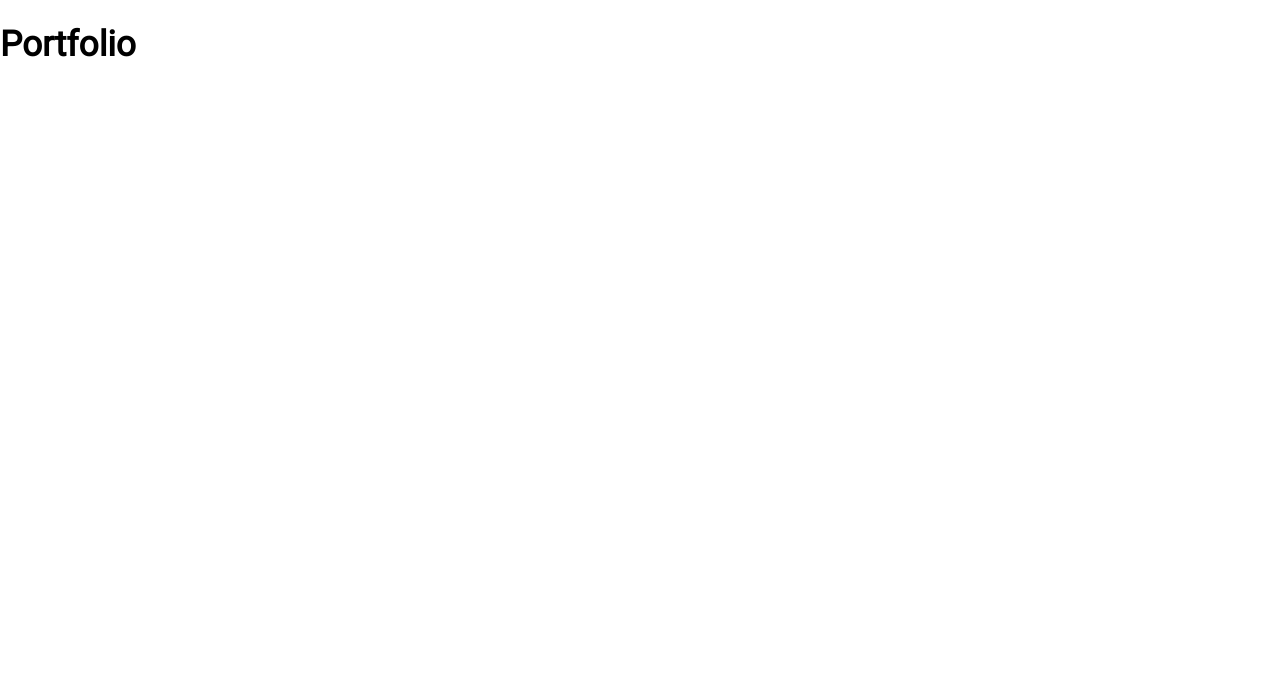
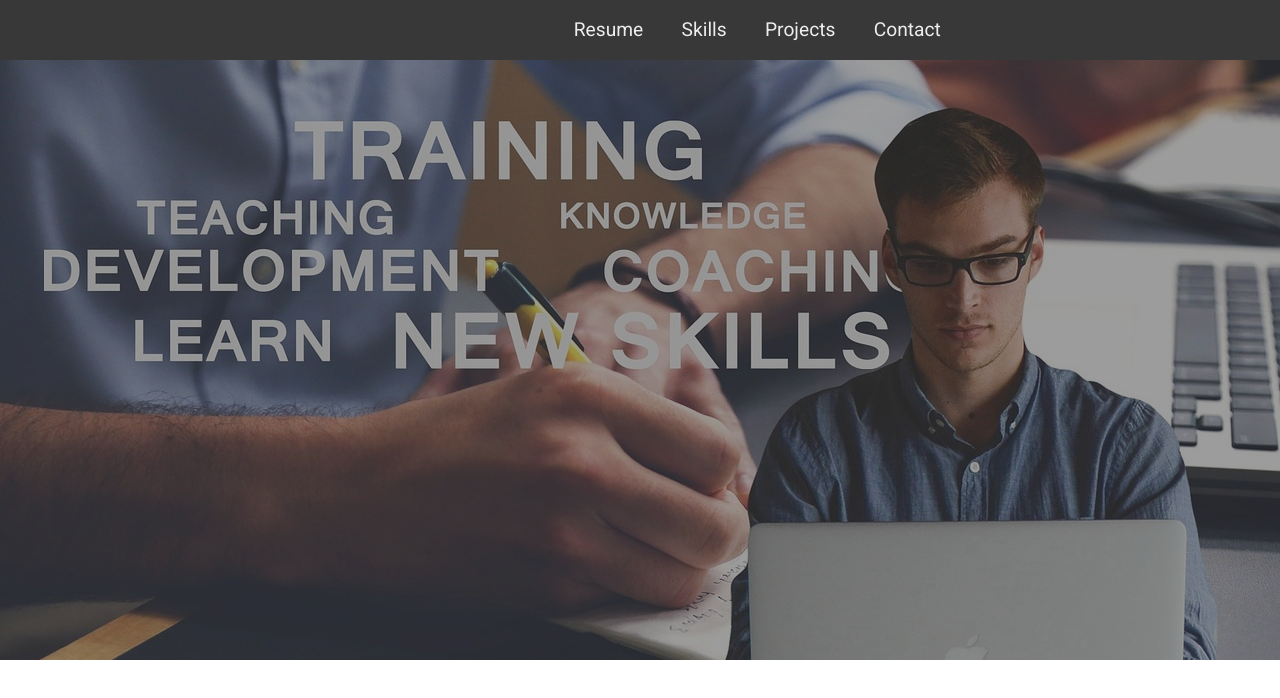
Before and after one commit to Lpiedagnel/Portfolio-template-for-web-developer, a website: page index.html in a window 1280 px wide. Drawn offline with Linux system fonts and the light colour scheme.

Commit message:
Add navbar and hero image on desktop. Still has to work on the opacity.

```diff
--- a/index.html
+++ b/index.html
@@ -1,13 +1,63 @@
 <!DOCTYPE html>
 <html lang="en">
-<head>
-    <meta charset="UTF-8">
-    <meta http-equiv="X-UA-Compatible" content="IE=edge">
-    <meta name="viewport" content="width=device-width, initial-scale=1.0">
+  <head>
+    <meta charset="UTF-8" />
+    <meta
+      http-equiv="X-UA-Compatible"
+      content="IE=edge"
+    />
+    <meta
+      name="viewport"
+      content="width=device-width, initial-scale=1.0"
+    />
     <title>Portfolio Template</title>
-    <link rel="stylesheet" href="style.css">
-</head>
-<body>
-    <h1>Portfolio</h1>
-</body>
+    <link
+      rel="stylesheet"
+      href="style.css"
+    />
+  </head>
+  <body>
+    <!-- Navbar -->
+    <nav class="navbar">
+      <ul class="navbar__list">
+        <li class="navbar__item">
+          <a
+            href="#"
+            class="navbar__link"
+            >Resume</a
+          >
+        </li>
+        <li class="navbar__item">
+          <a
+            href="#"
+            class="navbar__link"
+            >Skills</a
+          >
+        </li>
+        <li class="navbar__item">
+          <a
+            href="#"
+            class="navbar__link"
+            >Projects</a
+          >
+        </li>
+        <li class="navbar__item">
+          <a
+            href="#"
+            class="navbar__link"
+            >Contact</a
+          >
+        </li>
+      </ul>
+    </nav>
+    <!-- Hero -->
+    <header class="hero">
+      <div class="hero__img"></div>
+    </header>
+    <!-- Resume -->
+    <!-- Skills -->
+    <!-- Projects -->
+    <!-- Contact -->
+    <!-- Footer -->
+  </body>
 </html>
--- a/sass/abstracts/_mixins.scss
+++ b/sass/abstracts/_mixins.scss
@@ -0,0 +1,4 @@
+@mixin container {
+    max-width: 1200px;
+    margin: auto;
+  }
--- a/sass/abstracts/_variables.scss
+++ b/sass/abstracts/_variables.scss
@@ -0,0 +1,12 @@
+// Colors
+$primary-color: #383838;
+$primary-color-light: lighten($primary-color, 10%);
+$primary-color-dark: darken($primary-color, 10%);
+
+$secondary-color: #d3d3d3;
+$secondary-color-light: lighten($secondary-color, 10%);
+$secondary-color-dark: darken($secondary-color, 10%);
+
+$tertiary: #d9d62d;
+$tertiary-light: lighten($tertiary, 10%);
+$tertiary-dark: darken($tertiary, 10%);
--- a/sass/base/_text.scss
+++ b/sass/base/_text.scss
@@ -22,3 +22,11 @@ h5 {
 h6 {
   font-size: 1.2em;
 }
+
+a {
+  text-decoration: none;
+}
+
+ul {
+  list-style: none;
+}
--- /dev/null
+++ b/sass/components/_hero.scss
@@ -0,0 +1,9 @@
+.hero {
+    background-color: $primary-color;
+
+    &__img {
+        background-image: url("../../images/header-web-developer-portfolio.jpg");
+        height: 600px;
+        opacity: 0.5;
+    }
+}
--- /dev/null
+++ b/sass/layout/_navbar.scss
@@ -0,0 +1,28 @@
+.navbar {
+    background-color: $primary-color;
+    display: flex;
+    justify-content: flex-end;
+
+    &__list {
+        display: flex;
+        flex-direction: row;
+        justify-content: flex-end;
+        width: 50%;
+        @include container;
+    }
+
+    &__item {
+        padding: 1em;
+        font-size: 1.2em;
+    }
+
+    &__link {
+        color: $secondary-color-light;
+        transition: 0.3s;
+
+
+        &:hover {
+            color: $secondary-color;
+        }
+    }
+}
--- a/sass/main.scss
+++ b/sass/main.scss
@@ -10,8 +10,9 @@
 @import "base/base", "base/text";
 
 // 4. Layout-related sections
-@import "layout/container";
+@import "layout/navbar";
 
 // 5. Components
+@import "components/hero";
 
 // 6. Page-specific styles
```
Also changed, not shown: images/header-web-developer-portfolio.jpg (added), sass/layout/_container.scss (deleted), style.css, 1 other file.
